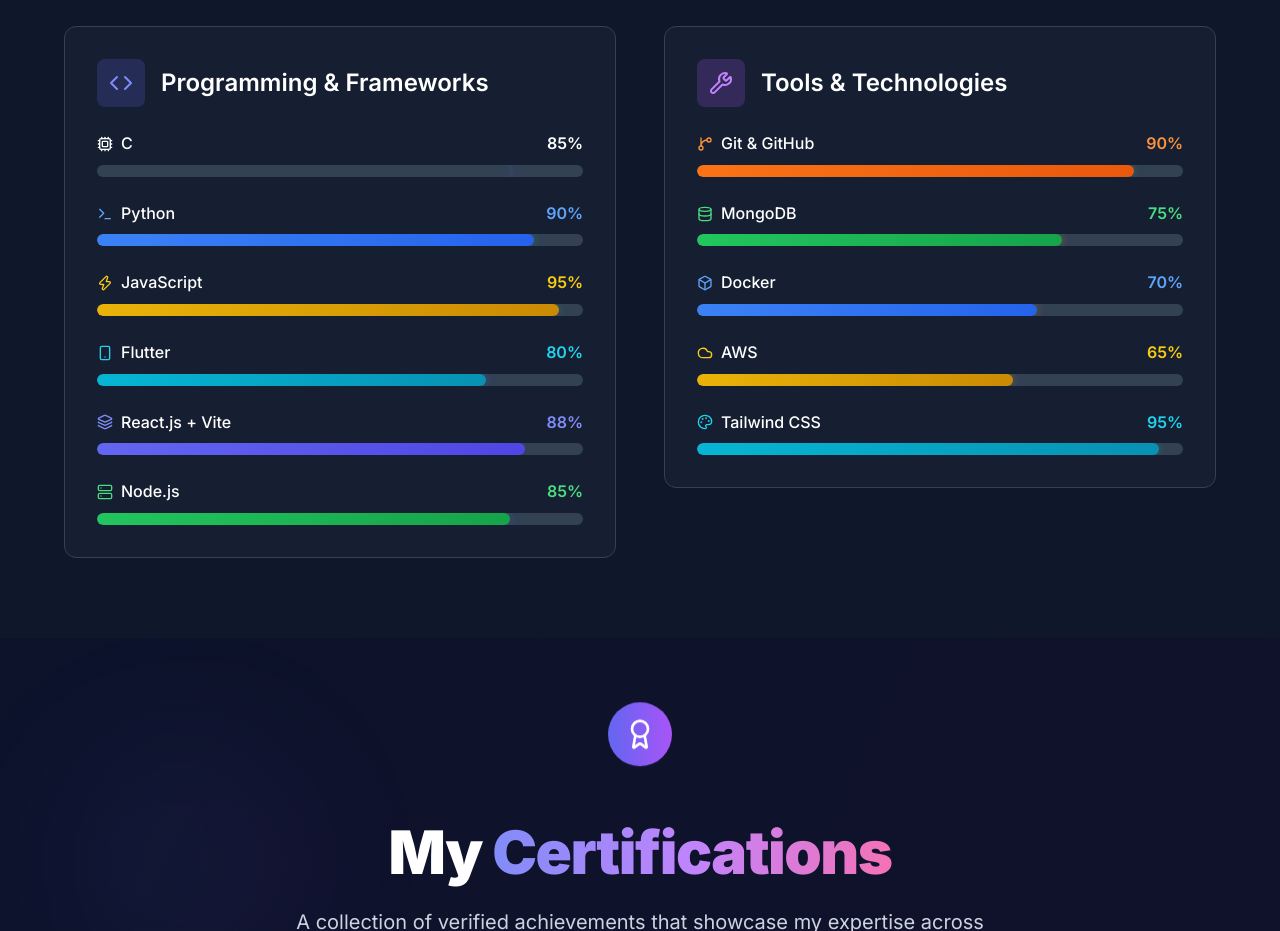
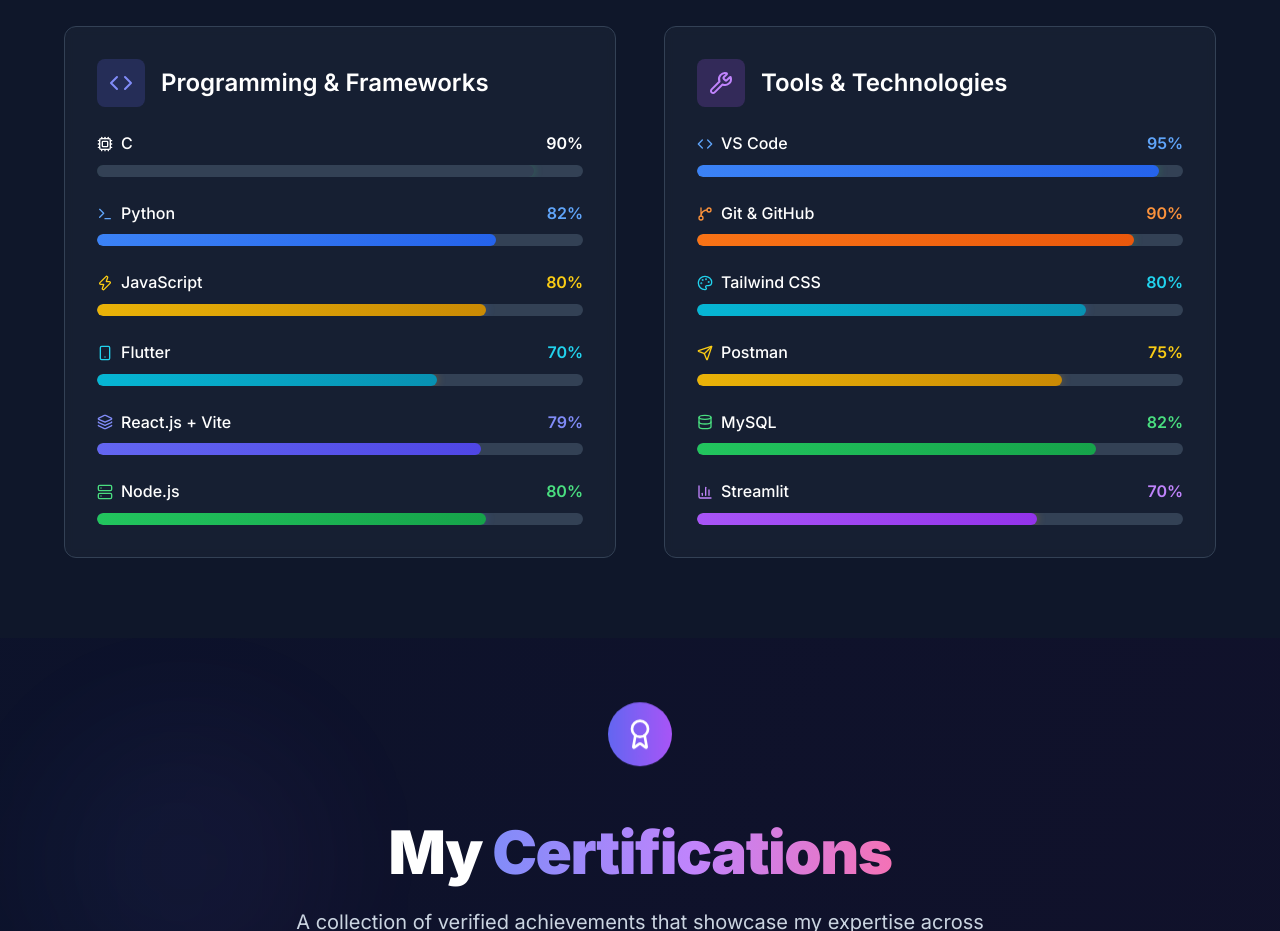
Before and after one commit to Jeswanth-009/portfolio_new, a website: page index.html in a window 1280 px wide. Shown: the part 2000-2931 px from the top of the page. Drawn offline with nearby package versions, Linux system fonts and the light colour scheme.

Commit message:
Fix skill bar alignment and update Tools & Technologies section - Aligned completion bars with percentages in Programming & Frameworks - Updated Tools & Technologies to VS Code, Git & GitHub, Tailwind CSS, Postman, MySQL, Streamlit

```diff
--- a/index.html
+++ b/index.html
@@ -446,10 +446,10 @@
                                             <i data-lucide="cpu" class="w-4 h-4 text-red-400"></i>
                                             C
                                         </span>
-                                        <span class="text-red-400 font-semibold">85%</span>
+                                        <span class="text-red-400 font-semibold">90%</span>
                                     </div>
                                     <div class="w-full bg-slate-700 rounded-full h-3 overflow-hidden">
-                                        <div class="skill-bar bg-gradient-to-r from-red-500 to-red-600 h-3 rounded-full" data-width="85"></div>
+                                        <div class="skill-bar bg-gradient-to-r from-red-500 to-red-600 h-3 rounded-full" data-width="90"></div>
                                     </div>
                                 </div>
 
@@ -460,10 +460,10 @@
                                             <i data-lucide="terminal" class="w-4 h-4 text-blue-400"></i>
                                             Python
                                         </span>
-                                        <span class="text-blue-400 font-semibold">90%</span>
+                                        <span class="text-blue-400 font-semibold">82%</span>
                                     </div>
                                     <div class="w-full bg-slate-700 rounded-full h-3 overflow-hidden">
-                                        <div class="skill-bar bg-gradient-to-r from-blue-500 to-blue-600 h-3 rounded-full" data-width="90"></div>
+                                        <div class="skill-bar bg-gradient-to-r from-blue-500 to-blue-600 h-3 rounded-full" data-width="82"></div>
                                     </div>
                                 </div>
 
@@ -474,10 +474,10 @@
                                             <i data-lucide="zap" class="w-4 h-4 text-yellow-400"></i>
                                             JavaScript
                                         </span>
-                                        <span class="text-yellow-400 font-semibold">95%</span>
+                                        <span class="text-yellow-400 font-semibold">80%</span>
                                     </div>
                                     <div class="w-full bg-slate-700 rounded-full h-3 overflow-hidden">
-                                        <div class="skill-bar bg-gradient-to-r from-yellow-500 to-yellow-600 h-3 rounded-full" data-width="95"></div>
+                                        <div class="skill-bar bg-gradient-to-r from-yellow-500 to-yellow-600 h-3 rounded-full" data-width="80"></div>
                                     </div>
                                 </div>
 
@@ -488,10 +488,10 @@
                                             <i data-lucide="smartphone" class="w-4 h-4 text-cyan-400"></i>
                                             Flutter
                                         </span>
-                                        <span class="text-cyan-400 font-semibold">80%</span>
+                                        <span class="text-cyan-400 font-semibold">70%</span>
                                     </div>
                                     <div class="w-full bg-slate-700 rounded-full h-3 overflow-hidden">
-                                        <div class="skill-bar bg-gradient-to-r from-cyan-500 to-cyan-600 h-3 rounded-full" data-width="80"></div>
+                                        <div class="skill-bar bg-gradient-to-r from-cyan-500 to-cyan-600 h-3 rounded-full" data-width="70"></div>
                                     </div>
                                 </div>
 
@@ -502,10 +502,10 @@
                                             <i data-lucide="layers" class="w-4 h-4 text-indigo-400"></i>
                                             React.js + Vite
                                         </span>
-                                        <span class="text-indigo-400 font-semibold">88%</span>
+                                        <span class="text-indigo-400 font-semibold">79%</span>
                                     </div>
                                     <div class="w-full bg-slate-700 rounded-full h-3 overflow-hidden">
-                                        <div class="skill-bar bg-gradient-to-r from-indigo-500 to-indigo-600 h-3 rounded-full" data-width="88"></div>
+                                        <div class="skill-bar bg-gradient-to-r from-indigo-500 to-indigo-600 h-3 rounded-full" data-width="79"></div>
                                     </div>
                                 </div>
 
@@ -516,10 +516,10 @@
                                             <i data-lucide="server" class="w-4 h-4 text-green-400"></i>
                                             Node.js
                                         </span>
-                                        <span class="text-green-400 font-semibold">85%</span>
+                                        <span class="text-green-400 font-semibold">80%</span>
                                     </div>
                                     <div class="w-full bg-slate-700 rounded-full h-3 overflow-hidden">
-                                        <div class="skill-bar bg-gradient-to-r from-green-500 to-green-600 h-3 rounded-full" data-width="85"></div>
+                                        <div class="skill-bar bg-gradient-to-r from-green-500 to-green-600 h-3 rounded-full" data-width="80"></div>
                                     </div>
                                 </div>
                             </div>
@@ -537,7 +537,21 @@
                             </div>
 
                             <div class="space-y-6">
-                                <!-- Git -->
+                                <!-- VS Code -->
+                                <div class="skill-item">
+                                    <div class="flex justify-between items-center mb-2">
+                                        <span class="text-white font-medium flex items-center gap-2">
+                                            <i data-lucide="code" class="w-4 h-4 text-blue-400"></i>
+                                            VS Code
+                                        </span>
+                                        <span class="text-blue-400 font-semibold">95%</span>
+                                    </div>
+                                    <div class="w-full bg-slate-700 rounded-full h-3 overflow-hidden">
+                                        <div class="skill-bar bg-gradient-to-r from-blue-500 to-blue-600 h-3 rounded-full" data-width="95"></div>
+                                    </div>
+                                </div>
+
+                                <!-- Git & GitHub -->
                                 <div class="skill-item">
                                     <div class="flex justify-between items-center mb-2">
                                         <span class="text-white font-medium flex items-center gap-2">
@@ -551,48 +565,6 @@
                                     </div>
                                 </div>
 
-                                <!-- MongoDB -->
-                                <div class="skill-item">
-                                    <div class="flex justify-between items-center mb-2">
-                                        <span class="text-white font-medium flex items-center gap-2">
-                                            <i data-lucide="database" class="w-4 h-4 text-green-400"></i>
-                                            MongoDB
-                                        </span>
-                                        <span class="text-green-400 font-semibold">75%</span>
-                                    </div>
-                                    <div class="w-full bg-slate-700 rounded-full h-3 overflow-hidden">
-                                        <div class="skill-bar bg-gradient-to-r from-green-500 to-green-600 h-3 rounded-full" data-width="75"></div>
-                                    </div>
-                                </div>
-
-                                <!-- Docker -->
-                                <div class="skill-item">
-                                    <div class="flex justify-between items-center mb-2">
-                                        <span class="text-white font-medium flex items-center gap-2">
-                                            <i data-lucide="box" class="w-4 h-4 text-blue-400"></i>
-                                            Docker
-                                        </span>
-                                        <span class="text-blue-400 font-semibold">70%</span>
-                                    </div>
-                                    <div class="w-full bg-slate-700 rounded-full h-3 overflow-hidden">
-                                        <div class="skill-bar bg-gradient-to-r from-blue-500 to-blue-600 h-3 rounded-full" data-width="70"></div>
-                                    </div>
-                                </div>
-
-                                <!-- AWS -->
-                                <div class="skill-item">
-                                    <div class="flex justify-between items-center mb-2">
-                                        <span class="text-white font-medium flex items-center gap-2">
-                                            <i data-lucide="cloud" class="w-4 h-4 text-yellow-400"></i>
-                                            AWS
-                                        </span>
-                                        <span class="text-yellow-400 font-semibold">65%</span>
-                                    </div>
-                                    <div class="w-full bg-slate-700 rounded-full h-3 overflow-hidden">
-                                        <div class="skill-bar bg-gradient-to-r from-yellow-500 to-yellow-600 h-3 rounded-full" data-width="65"></div>
-                                    </div>
-                                </div>
-
                                 <!-- Tailwind CSS -->
                                 <div class="skill-item">
                                     <div class="flex justify-between items-center mb-2">
@@ -600,10 +572,52 @@
                                             <i data-lucide="palette" class="w-4 h-4 text-cyan-400"></i>
                                             Tailwind CSS
                                         </span>
-                                        <span class="text-cyan-400 font-semibold">95%</span>
+                                        <span class="text-cyan-400 font-semibold">80%</span>
                                     </div>
                                     <div class="w-full bg-slate-700 rounded-full h-3 overflow-hidden">
-                                        <div class="skill-bar bg-gradient-to-r from-cyan-500 to-cyan-600 h-3 rounded-full" data-width="95"></div>
+                                        <div class="skill-bar bg-gradient-to-r from-cyan-500 to-cyan-600 h-3 rounded-full" data-width="80"></div>
+                                    </div>
+                                </div>
+
+                                <!-- Postman -->
+                                <div class="skill-item">
+                                    <div class="flex justify-between items-center mb-2">
+                                        <span class="text-white font-medium flex items-center gap-2">
+                                            <i data-lucide="send" class="w-4 h-4 text-yellow-400"></i>
+                                            Postman
+                                        </span>
+                                        <span class="text-yellow-400 font-semibold">75%</span>
+                                    </div>
+                                    <div class="w-full bg-slate-700 rounded-full h-3 overflow-hidden">
+                                        <div class="skill-bar bg-gradient-to-r from-yellow-500 to-yellow-600 h-3 rounded-full" data-width="75"></div>
+                                    </div>
+                                </div>
+
+                                <!-- MySQL -->
+                                <div class="skill-item">
+                                    <div class="flex justify-between items-center mb-2">
+                                        <span class="text-white font-medium flex items-center gap-2">
+                                            <i data-lucide="database" class="w-4 h-4 text-green-400"></i>
+                                            MySQL
+                                        </span>
+                                        <span class="text-green-400 font-semibold">82%</span>
+                                    </div>
+                                    <div class="w-full bg-slate-700 rounded-full h-3 overflow-hidden">
+                                        <div class="skill-bar bg-gradient-to-r from-green-500 to-green-600 h-3 rounded-full" data-width="82"></div>
+                                    </div>
+                                </div>
+
+                                <!-- Streamlit -->
+                                <div class="skill-item">
+                                    <div class="flex justify-between items-center mb-2">
+                                        <span class="text-white font-medium flex items-center gap-2">
+                                            <i data-lucide="bar-chart-3" class="w-4 h-4 text-purple-400"></i>
+                                            Streamlit
+                                        </span>
+                                        <span class="text-purple-400 font-semibold">70%</span>
+                                    </div>
+                                    <div class="w-full bg-slate-700 rounded-full h-3 overflow-hidden">
+                                        <div class="skill-bar bg-gradient-to-r from-purple-500 to-purple-600 h-3 rounded-full" data-width="70"></div>
                                     </div>
                                 </div>
                             </div>
```
